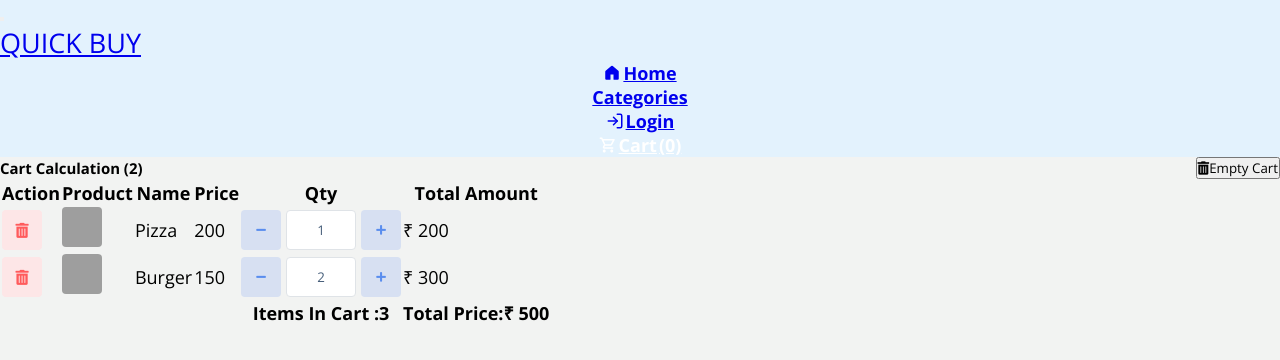
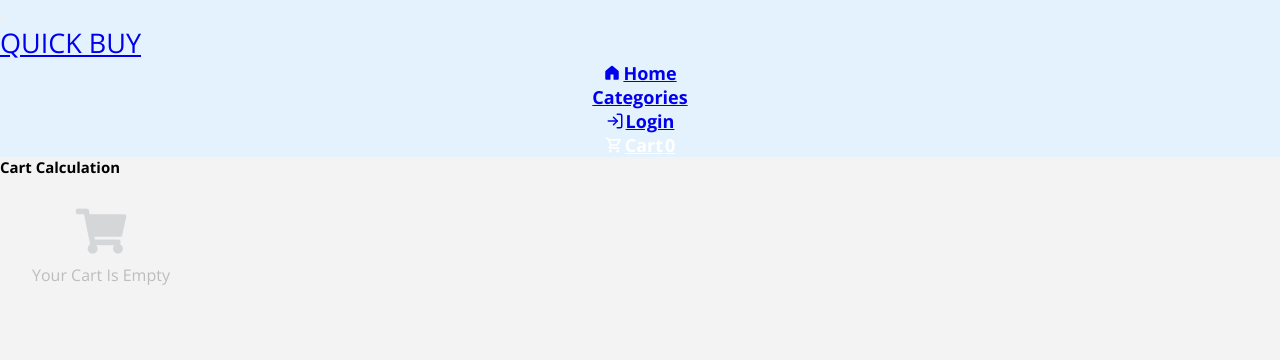
Before and after one commit to Saketh-24/QuickBuy, a React (Create React App) app in the folder client/: page /cart in a window 1280 px wide. Shown: the top 360 px of the page. Built offline with nearby package versions, Linux system fonts and the light colour scheme; grey boxes are pictures that could not be loaded; the HTML template or start-up script is replaced by a standard one.

Commit message:
implemented Cart Functionality using Redux

```diff
--- a/client/package.json
+++ b/client/package.json
@@ -3,6 +3,7 @@
   "version": "0.1.0",
   "private": true,
   "dependencies": {
+    "@reduxjs/toolkit": "^2.2.7",
     "@testing-library/jest-dom": "^5.17.0",
     "@testing-library/react": "^13.4.0",
     "@testing-library/user-event": "^13.5.0",
@@ -13,6 +14,7 @@
     "react-dom": "^18.3.1",
     "react-hot-toast": "^2.4.1",
     "react-icons": "^5.2.1",
+    "react-redux": "^9.1.2",
     "react-router-dom": "^6.25.1",
     "react-scripts": "5.0.1",
     "react-toastify": "^10.0.5",
--- a/client/src/components/Header.js
+++ b/client/src/components/Header.js
@@ -1,4 +1,4 @@
-import React from "react";
+import React, { useEffect, useState } from "react";
 import { NavLink, Link } from "react-router-dom";
 import { MdOutlineShoppingCart } from "react-icons/md";
 import { GoHomeFill } from "react-icons/go";
@@ -6,10 +6,12 @@ import { FiLogIn } from "react-icons/fi";
 import { ToastContainer, toast } from "react-toastify";
 import "react-toastify/dist/ReactToastify.css";
 import { useAuth } from "../context/Auth/AuthContext";
+import { useSelector } from "react-redux";
 
 const Header = () => {
   const [Auth, setAuth] = useAuth();
-
+  const { carts } = useSelector((state) => state.allCart);
+  const [CartLength, setCartLength] = useState(0);
   // function to remove the user details from localstorage once they click on logout
   const handleAuth = () => {
     setAuth({ ...Auth, user: null, token: "" });
@@ -18,6 +20,12 @@ const Header = () => {
       autoClose: 1200, // Duration in milliseconds
     });
   };
+
+  useEffect(() => {
+    // Calculate total quantity of items in the cart
+    const totalQuantity = carts.reduce((acc, item) => acc + item.qnty, 0);
+    setCartLength(totalQuantity);
+  }, [carts]);
 
   return (
     <div>
@@ -94,7 +102,7 @@ const Header = () => {
               )}
               <li className="nav-item">
                 <NavLink to="/cart" className="nav-link">
-                  <MdOutlineShoppingCart /> Cart<span>(0)</span>
+                  <MdOutlineShoppingCart /> Cart <span> {CartLength}</span>
                 </NavLink>
               </li>
             </ul>
--- a/client/src/index.js
+++ b/client/src/index.js
@@ -4,12 +4,16 @@ import "./index.css";
 import App from "./App";
 import { BrowserRouter } from "react-router-dom";
 import { AuthProvider } from "./context/Auth/AuthContext";
+import { Provider } from "react-redux";
+import { store } from "./redux/store";
 
 const root = ReactDOM.createRoot(document.getElementById("root"));
 root.render(
-  <AuthProvider>
-    <BrowserRouter>
-      <App />
-    </BrowserRouter>
-  </AuthProvider>
+  <Provider store={store}>
+    <AuthProvider>
+      <BrowserRouter>
+        <App />
+      </BrowserRouter>
+    </AuthProvider>
+  </Provider>
 );
--- a/client/src/pages/CartDetails.js
+++ b/client/src/pages/CartDetails.js
@@ -1,79 +1,64 @@
 import React, { useEffect, useState } from "react";
-// import "./cartstyle.css";
-import toast from "react-hot-toast";
+import { useDispatch, useSelector } from "react-redux";
+import {
+  addToCart,
+  removeToCart,
+  removeSingleIteams,
+  emptycartIteam,
+} from "../redux/CartSlice";
+import { toast } from "react-toastify";
 
 const CartDetails = () => {
-  // Sample cart data
-  const [carts, setCarts] = useState([
-    // Example data; replace with your actual cart data
-    { id: 1, imgdata: "path/to/image.jpg", dish: "Pizza", price: 200, qnty: 1 },
-    {
-      id: 2,
-      imgdata: "path/to/image.jpg",
-      dish: "Burger",
-      price: 150,
-      qnty: 2,
-    },
-  ]);
+  const { carts } = useSelector((state) => state.allCart);
 
-  const [totalPrice, setPrice] = useState(0);
-  const [totalQuantity, setTotalQuantity] = useState(0);
+  const [totalprice, setPrice] = useState(0);
+  const [totalquantity, setTotalQuantity] = useState(0);
 
-  // Increment quantity
-  const handleIncrement = (item) => {
-    setCarts(
-      carts.map((cartItem) =>
-        cartItem.id === item.id
-          ? { ...cartItem, qnty: cartItem.qnty + 1 }
-          : cartItem
-      )
-    );
+  const dispatch = useDispatch();
+
+  // add to cart
+  const handleIncrement = (e) => {
+    dispatch(addToCart(e));
   };
 
-  // Decrement quantity or remove item
-  const handleDecrement = (id) => {
-    setCarts(carts.filter((cartItem) => cartItem.id !== id));
-    toast.success("Item Removed From Your Cart");
+  // remove to cart
+  const handleDecrement = (e) => {
+    dispatch(removeToCart(e));
+    toast.success("Item Remove From Your Cart");
   };
 
-  // Remove single item
-  const handleSingleDecrement = (item) => {
-    if (item.qnty <= 1) {
-      handleDecrement(item.id);
-    } else {
-      setCarts(
-        carts.map((cartItem) =>
-          cartItem.id === item.id
-            ? { ...cartItem, qnty: cartItem.qnty - 1 }
-            : cartItem
-        )
-      );
-    }
+  // remove single item
+  const handleSingleDecrement = (e) => {
+    dispatch(removeSingleIteams(e));
   };
 
-  // Empty cart
-  const emptyCart = () => {
-    setCarts([]);
-    toast.success("Your Cart is Empty");
-  };
-
-  // Calculate total price
-  const calculateTotalPrice = () => {
-    const total = carts.reduce((acc, item) => acc + item.price * item.qnty, 0);
-    setPrice(total);
-  };
-
-  // Calculate total quantity
-  const calculateTotalQuantity = () => {
-    const total = carts.reduce((acc, item) => acc + item.qnty, 0);
-    setTotalQuantity(total);
+  // empty cart
+  const emptycart = () => {
+    dispatch(emptycartIteam());
+    toast.success("Your Cart is Empty", { autoClose: 1200 });
   };
 
   useEffect(() => {
+    const calculateTotalPrice = () => {
+      let totalprice = 0;
+      carts.forEach((item) => {
+        totalprice += item.price * item.qnty;
+      });
+      setPrice(totalprice);
+    };
+
     calculateTotalPrice();
   }, [carts]);
 
   useEffect(() => {
+    const calculateTotalQuantity = () => {
+      let totalquantity = 0;
+      carts.forEach((item) => {
+        totalquantity += item.qnty;
+      });
+      setTotalQuantity(totalquantity);
+    };
+
     calculateTotalQuantity();
   }, [carts]);
 
@@ -85,15 +70,15 @@ const CartDetails = () => {
             <div className="card-header bg-dark p-3">
               <div className="card-header-flex">
                 <h5 className="text-white m-0">
-                  Cart Calculation {carts.length > 0 ? `(${carts.length})` : ""}
+                  Cart Calculation{carts.length > 0 ? `(${carts.length})` : ""}
                 </h5>
                 {carts.length > 0 ? (
                   <button
                     className="btn btn-danger mt-0 btn-sm"
-                    onClick={emptyCart}
+                    onClick={emptycart}
                   >
                     <i className="fa fa-trash-alt mr-2"></i>
-                    <span>Empty Cart</span>
+                    <span>EmptyCart</span>
                   </button>
                 ) : (
                   ""
@@ -124,6 +109,7 @@ const CartDetails = () => {
                       <th>Price</th>
                       <th>Qty</th>
                       <th className="text-right">
+                        {" "}
                         <span id="amount" className="amount">
                           Total Amount
                         </span>
@@ -131,8 +117,10 @@ const CartDetails = () => {
                     </tr>
                   </thead>
                   <tbody>
-                    {carts.map((data) => (
-                      <tr key={data.id}>
+                    {carts.map((data, index) => {
+                      return (
+                        <>
+                          <tr>
                             <td>
                               <button
                                 className="prdct-delete"
@@ -143,12 +131,15 @@ const CartDetails = () => {
                             </td>
                             <td>
                               <div className="product-img">
-                            <img src={data.imgdata} alt="" />
+                                <img
+                                  src={`http://localhost:5000/${data.image}`}
+                                  alt=""
+                                />
                               </div>
                             </td>
                             <td>
                               <div className="product-name">
-                            <p>{data.dish}</p>
+                                <p>{data.name}</p>
                               </div>
                             </td>
                             <td>{data.price}</td>
@@ -157,7 +148,11 @@ const CartDetails = () => {
                                 <button
                                   className="prdct-qty-btn"
                                   type="button"
-                              onClick={() => handleSingleDecrement(data)}
+                                  onClick={
+                                    data.qnty <= 1
+                                      ? () => handleDecrement(data.id)
+                                      : () => handleSingleDecrement(data)
+                                  }
                                 >
                                   <i className="fa fa-minus"></i>
                                 </button>
@@ -166,6 +161,8 @@ const CartDetails = () => {
                                   className="qty-input-box"
                                   value={data.qnty}
                                   disabled
+                                  name=""
+                                  id=""
                                 />
                                 <button
                                   className="prdct-qty-btn"
@@ -180,7 +177,9 @@ const CartDetails = () => {
                               ₹ {data.qnty * data.price}
                             </td>
                           </tr>
-                    ))}
+                        </>
+                      );
+                    })}
                   </tbody>
                   <tfoot>
                     <tr>
@@ -188,11 +187,11 @@ const CartDetails = () => {
                       <th colSpan={3}>&nbsp;</th>
                       <th>
                         Items In Cart <span className="ml-2 mr-2">:</span>
-                        <span className="text-danger">{totalQuantity}</span>
+                        <span className="text-danger">{totalquantity}</span>
                       </th>
                       <th className="text-right">
                         Total Price<span className="ml-2 mr-2">:</span>
-                        <span className="text-danger">₹ {totalPrice}</span>
+                        <span className="text-danger">₹ {totalprice}</span>
                       </th>
                     </tr>
                   </tfoot>
--- /dev/null
+++ b/client/src/redux/CartSlice.js
@@ -0,0 +1,53 @@
+import { createSlice } from "@reduxjs/toolkit";
+
+const initialState = {
+  carts: [],
+};
+
+// card slice
+const cartSlice = createSlice({
+  name: "cartslice",
+  initialState,
+  reducers: {
+    // add to cart
+    addToCart: (state, action) => {
+      const IteamIndex = state.carts.findIndex(
+        (iteam) => iteam.id === action.payload.id
+      );
+
+      if (IteamIndex >= 0) {
+        state.carts[IteamIndex].qnty += 1;
+      } else {
+        const temp = { ...action.payload, qnty: 1 };
+        state.carts = [...state.carts, temp];
+      }
+    },
+
+    // remove perticular iteams
+    removeToCart: (state, action) => {
+      const data = state.carts.filter((ele) => ele.id !== action.payload);
+      state.carts = data;
+    },
+
+    // remove single iteams
+    removeSingleIteams: (state, action) => {
+      const IteamIndex_dec = state.carts.findIndex(
+        (iteam) => iteam.id === action.payload.id
+      );
+
+      if (state.carts[IteamIndex_dec].qnty >= 1) {
+        state.carts[IteamIndex_dec].qnty -= 1;
+      }
+    },
+
+    // clear cart
+    emptycartIteam: (state, action) => {
+      state.carts = [];
+    },
+  },
+});
+
+export const { addToCart, removeToCart, removeSingleIteams, emptycartIteam } =
+  cartSlice.actions;
+
+export default cartSlice.reducer;
--- /dev/null
+++ b/client/src/redux/store.js
@@ -0,0 +1,9 @@
+import { configureStore } from "@reduxjs/toolkit";
+import cartSlice from "./CartSlice";
+
+// create store
+export const store = configureStore({
+  reducer: {
+    allCart: cartSlice,
+  },
+});
```
Also changed, not shown: client/src/pages/DetailsPage.js (+22 -4 lines), 3 other files (tests, documents, lock files or other folders). Lines whose indentation alone changed are shown as unchanged.
